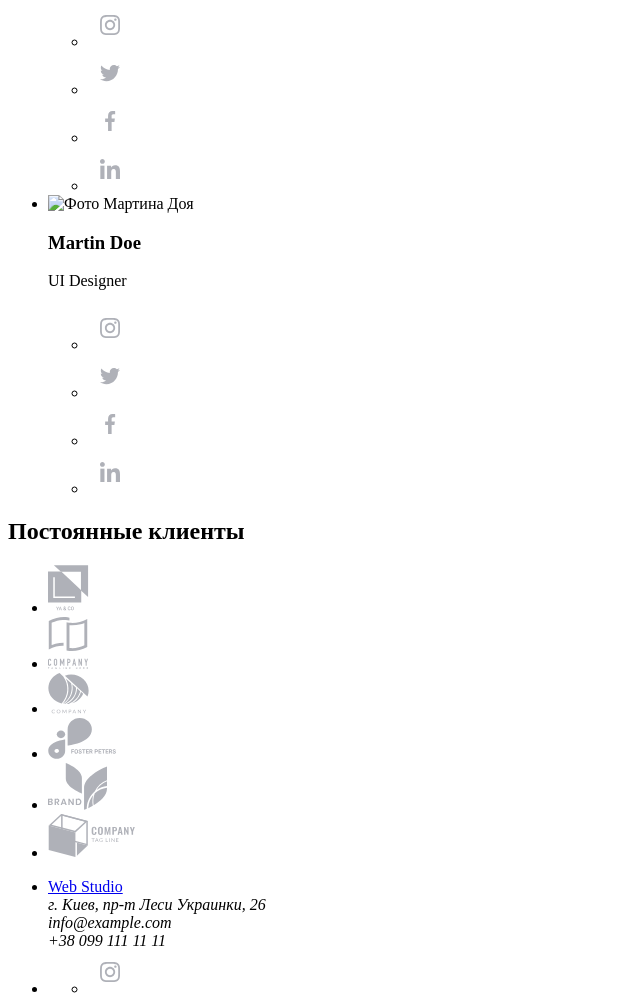
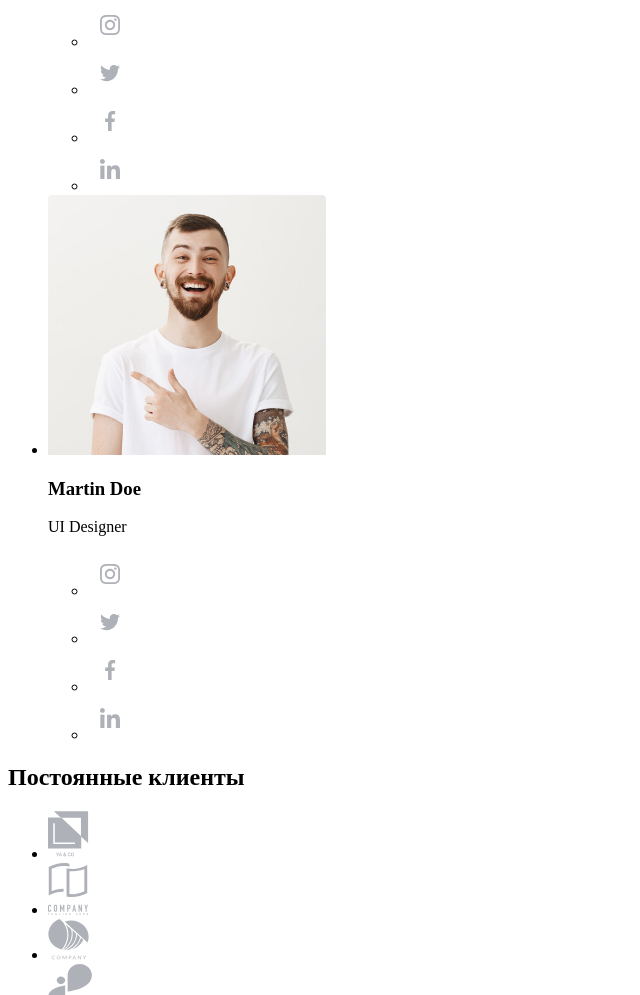
Before and after one commit to GrygoriyChernish/test-import, a plain HTML site: page index.html in a window 1280 px wide. Shown: the part 3543-4538 px from the top of the page, without its empty margins (0-640 px from the left). Drawn offline with Linux system fonts and the light colour scheme; the site is published under a folder, as on GitHub Pages, so addresses that start at the root find nothing.

Commit message:
Добавляет точку )

```diff
--- a/index.html
+++ b/index.html
@@ -173,7 +173,7 @@
             </ul>
           </li>
           <li>
-            <img src="/images/our-team/Martin-Doe.jpg" alt="Фото Мартина Доя" width="278" height="260" />
+            <img src="./images/our-team/Martin-Doe.jpg" alt="Фото Мартина Доя" width="278" height="260" />
             <h3>Martin Doe</h3>
             <p>UI Designer</p>
             <ul>
```
